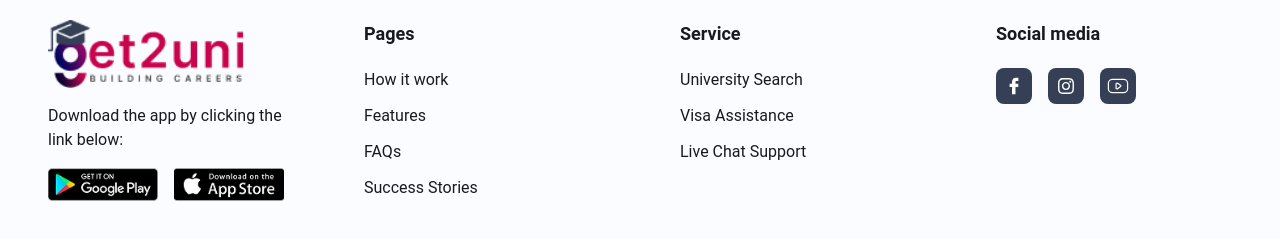
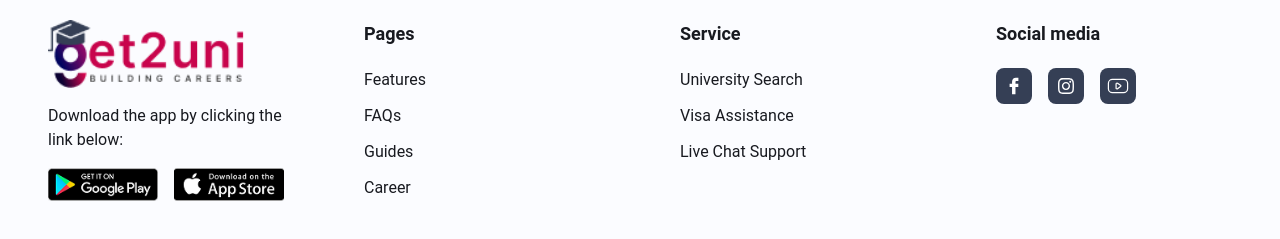
Before and after one commit to bilalmirza1006/farhan-repos, a Next.js app: page /home-2 in a window 1280 px wide. Shown: the part 6987-7226 px from the top of the page. Built offline with nearby package versions, Linux system fonts and the light colour scheme.

Commit message:
linking done

```diff
--- a/app/(components)/home-2/sections/ExploreUni.jsx
+++ b/app/(components)/home-2/sections/ExploreUni.jsx
@@ -138,7 +138,7 @@ const ExploreUni = () => {
   }, []);
 
   return (
-    <section ref={containerRef} className="py-[100px] px-4 max-w-[1440px] mx-auto flex flex-col gap-10">
+    <section id="exploreuni" ref={containerRef} className="py-[100px] px-4 max-w-[1440px] mx-auto flex flex-col gap-10">
       <div className="max-w-[800px] text-center mx-auto flex flex-col items-center gap-3">
         <h5 className="text-[var(--bg-primary-color)] text-sm font-semibold tracking-wide marker">Explore, Connect & Enroll</h5>
         <h3 className="text-2xl md:text-3xl lg:text-5xl font-bold text-[var(--heading)]">
--- a/app/(components)/home-2/sections/Features.jsx
+++ b/app/(components)/home-2/sections/Features.jsx
@@ -36,7 +36,7 @@ const Features = () => {
   ];
 
   return (
-    <section className="py-[100px] px-4 max-w-[1440px] mx-auto flex flex-col gap-10">
+    <section id="features" className="py-[100px] px-4 max-w-[1440px] mx-auto flex flex-col gap-10">
       <div className="max-w-[500px] text-center mx-auto items-center flex flex-col gap-3">
         <h5 className="marker text-[var(--bg-primary-color)] text-sm font-semibold tracking-wide">
           Features
--- a/app/(components)/home-2/sections/WhatNext.jsx
+++ b/app/(components)/home-2/sections/WhatNext.jsx
@@ -18,7 +18,7 @@ const WhatNext = () => {
   ];
 
   return (
-    <section className="bg-[#F5F8FF] py-12 md:py-20 lg:py-[100px] px-5 md:px-8 lg:px-12 flex flex-col gap-8 md:gap-10 lg:gap-12">
+    <section id="whatnext" className="bg-[#F5F8FF] py-12 md:py-20 lg:py-[100px] px-5 md:px-8 lg:px-12 flex flex-col gap-8 md:gap-10 lg:gap-12">
       {/* Header */}
       <div className="max-w-[600px] text-center mx-auto flex flex-col gap-3 md:gap-4">
         <h3 className="text-2xl md:text-3xl lg:text-5xl font-bold text-[var(--heading)] leading-tight">
--- a/app/(components)/layout/Home2Footer.jsx
+++ b/app/(components)/layout/Home2Footer.jsx
@@ -49,15 +49,7 @@ const Home2Footer = () => {
           <ul className="flex flex-col gap-2 md:gap-3 text-Primarytext text-sm md:text-base">
             <li>
               <Link
-                href="/home-2"
-                className="hover:text-primarycolor  transition-colors duration-200"
-              >
-                How it work
-              </Link>
-            </li>
-            <li>
-              <Link
-                href="/home-2#features"
+                href="#features"
                 className="hover:text-primarycolor  transition-colors duration-200"
               >
                 Features
@@ -65,7 +57,7 @@ const Home2Footer = () => {
             </li>
             <li>
               <Link
-                href="/home-2#faqs"
+                href="#whatnext"
                 className="hover:text-primarycolor  transition-colors duration-200"
               >
                 FAQs
@@ -73,10 +65,18 @@ const Home2Footer = () => {
             </li>
             <li>
               <Link
-                href="/home-2#success-stories"
+                href="#exploreuni"
                 className="hover:text-primarycolor  transition-colors duration-200"
               >
-                Success Stories
+                Guides
+              </Link>
+            </li>
+            <li>
+              <Link
+                href="/career"
+                className="hover:text-primarycolor  transition-colors duration-200"
+              >
+                Career
               </Link>
             </li>
           </ul>
--- a/app/(components)/layout/Home2Header.jsx
+++ b/app/(components)/layout/Home2Header.jsx
@@ -16,8 +16,8 @@ const Home2Header = () => {
   };
   const navLinks = [
     { name: 'Features', href: '#features' },
-    { name: 'FAQs', href: '#faqs' },
-    { name: 'Guides', href: '#guides' },
+    { name: 'FAQs', href: '#whatnext' },
+    { name: 'Guides', href: '#exploreuni' },
     { name: 'Career', href: '/career' },
   ];
 
```
